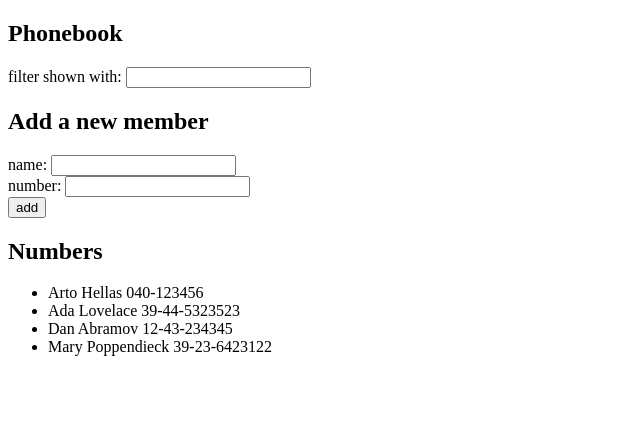
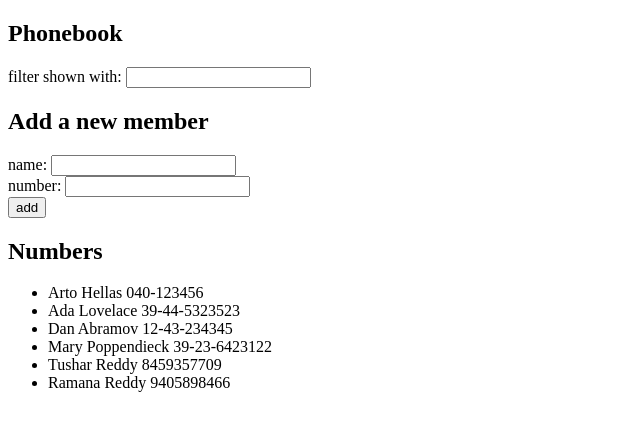
Before and after one commit to reddygtvs/FullStackOpen, a React (Create React App) app in the folder part2/phonebook/: page / in a window 1280 px wide. Shown: the top 430 px of the page, without its empty margins (0-640 px from the left). Built offline with nearby package versions, Linux system fonts and the light colour scheme; data requests are answered from the project's data file.

Commit message:
part 2.15

```diff
--- a/part2/phonebook/db.json
+++ b/part2/phonebook/db.json
@@ -1,5 +1,5 @@
 {
-    "persons":[
+  "persons": [
     {
       "name": "Arto Hellas",
       "number": "040-123456",
@@ -19,6 +19,16 @@
       "name": "Mary Poppendieck",
       "number": "39-23-6423122",
       "id": 4
+    },
+    {
+      "name": "Tushar Reddy",
+      "number": "8459357709",
+      "id": 5
+    },
+    {
+      "name": "Ramana Reddy",
+      "number": "9405898466",
+      "id": 6
     }
   ]
 }
--- a/part2/phonebook/src/App.js
+++ b/part2/phonebook/src/App.js
@@ -47,18 +47,24 @@ const App = () => {
 
     const noteObject = {
       name: newName,
-      id: newName,
+      // id: newName,
       number: newNumber
     }
-    setNewName('')
+
     if (persons.find(person => person.name === noteObject.name)) {
       window.alert(`${noteObject.name} is already added to phonebook`)
       return
     }
-    setNewNumber('')
+    axios.post('http://localhost:3001/persons', noteObject).then(response => {
+      console.log(response)
+      setPersons(persons.concat(response.data))
+      setNewName('')
+      setNewNumber('')
+    })
 
-    setPersons(persons.concat(noteObject))
-    console.log(persons)
+
+    // setPersons(persons.concat(noteObject))
+
   }
 
   return (
--- a/part2/phonebook/src/Person.js
+++ b/part2/phonebook/src/Person.js
@@ -2,7 +2,7 @@ import React from 'react'
 
 const Person = ({ person }) => {
   return (
-    <li key = {person.name}>{person.name} {person.number}</li>
+    <li key = {person.id}>{person.name} {person.number}</li>
   )
 }
 
```
Lines whose indentation alone changed are shown as unchanged.
